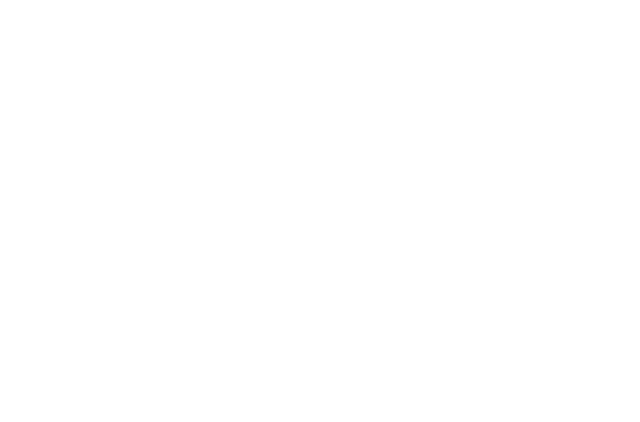
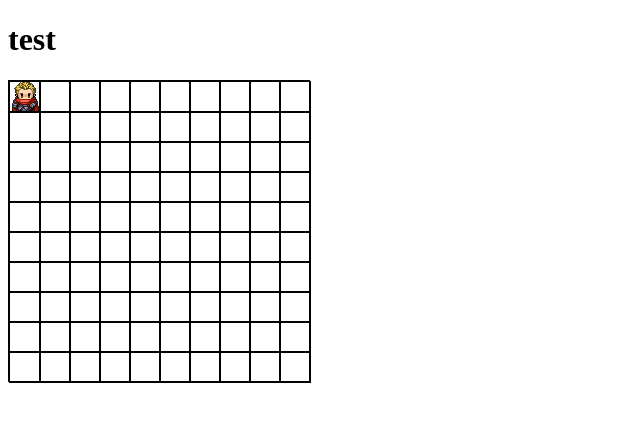
Before and after one commit to pauldevaublanc/bomberman, a website built with webpack: page index.html in a window 1280 px wide. Shown: the whole page, without its empty margins (0-640 px from the left). Built offline with nearby package versions, Linux system fonts and the light colour scheme.

Commit message:
grid player move

```diff
--- a/index.html
+++ b/index.html
@@ -3,8 +3,19 @@
   <head>
     <meta charset="utf-8">
     <title></title>
+
+    <style media="screen">
+        .screen {
+            border: solid 1px black;
+            position: relative;
+        }
+
+    </style>
   </head>
   <body>
-
+      <h1>test</h1>
+      <div class="screen js-screen">
+          <div class="perso js-perso"> </div>
+      </div>
   </body>
 </html>
--- /dev/null
+++ b/src/Perso/index.css
@@ -0,0 +1,8 @@
+.perso {
+    /*transition: top 1s, left 1s;*/
+    position: absolute;
+    z-index: 10000;
+    width: 10px;
+    height: 10px;
+    background-image: url('./picture/persos.png')
+}
--- /dev/null
+++ b/src/Perso/index.js
@@ -0,0 +1,101 @@
+import $ from 'jquery'
+
+import styles from './index.css'
+
+export default class Perso {
+    constructor(params) {
+        this.x = params.x
+        this.y = params.y
+        this.spriteWidth = params.spriteWidth
+        this.spriteHeight = params.spriteHeight
+        this.direction = params.direction
+        this.perso = params.perso
+        this.maxX = params.maxX
+        this.maxY = params.maxY
+        this.perso.addClass(styles.perso)
+        this.perso.css({
+            width: 30,
+            height: 30
+        })
+        this.bind()
+    }
+
+    forward(direction){
+        // mettre le perso dans la bonne direction
+        this.setDirection(direction)
+        console.log(this.x, this.y, 'coordinates before', direction)
+        if (direction === 'right') {
+            if (this.x < this.maxX - 1){
+                this.x += 1
+            }
+        }
+        if (direction === 'up'){
+            if (this.y > 0){
+                this.y -= 1
+            }
+        }
+        if (direction === 'down'){
+            if (this.y < this.maxY -1){
+                this.y += 1
+            }
+        }
+        if (direction === 'left'){
+            if (this.x > 0){
+                this.x -= 1
+            }
+        }
+        console.log(this.x, this.y, 'coordinates after', direction)
+        this.updateRender()
+    }
+
+    updateRender(){
+        console.log('updateRender', this.x, this.y)
+        this.perso.css({
+            left: this.x * this.spriteWidth,
+            top: this.y * this.spriteHeight
+        })
+    }
+
+    bind(){
+        const assoc = {
+            37: 'left',
+            38: 'up',
+            39: 'right',
+            40: 'down'
+        }
+        $(document).keydown((key) => {
+            this.forward(assoc[key.which])
+            // setInterval
+        })
+
+        $(document).keyup((key) => {
+            console.log('keyup')
+            // clearIntervql
+        })
+    }
+
+    setDirection(direction){
+        switch (direction) {
+        case 'left':
+            this.perso.css({
+                'background-position': '0px -33px'
+            })
+            break;
+        case 'up':
+            this.perso.css({
+                'background-position': '0px -96px'
+            })
+            break;
+        case 'right':
+            this.perso.css({
+                'background-position': '0px -65px'
+            })
+            break;
+        case 'down':
+            this.perso.css({
+                'background-position': '0px 0px'
+            })
+            break;
+        }
+    }
+}
--- /dev/null
+++ b/src/Screen/index.js
@@ -0,0 +1,45 @@
+import Sprite from 'Sprite'
+
+export default class Screen {
+    constructor(width, height, spriteWidth, spriteHeight, element) {
+        this.width = width
+        this.height = height
+        this.element = element
+        this.spriteWidth = spriteWidth
+        this.spriteHeight = spriteHeight
+        this.build()
+    }
+
+    build(){
+        this.element.css({
+            width: this.width,
+            height: this.height
+        });
+
+        let cols = this.getMaxX()
+        let lines = this.getMaxY()
+
+        let grid = []
+        for (var y = 0; y < cols; y++) {
+            grid[y] = []
+            for (var x = 0; x < lines; x++) {
+                grid[y][x] = {
+                    sprite: new Sprite(this.spriteWidth, this.spriteHeight, {left: x * this.spriteWidth, top: y * this.spriteHeight}, this.element),
+                    item: {
+
+                    }
+                }
+            }
+        }
+
+        console.debug(grid)
+
+    }
+
+    getMaxX(){
+        return this.width/this.spriteWidth
+    }
+    getMaxY(){
+        return this.height/this.spriteHeight
+    }
+}
--- /dev/null
+++ b/src/Sprite/index.js
@@ -0,0 +1,25 @@
+import $ from 'jquery'
+export default class Sprite {
+    constructor(width, height, position, screen) {
+        this.height = height
+        this.width = width
+        this.position = position
+        this.screen = screen
+        this.build()
+    }
+
+    build(){
+
+        const sprite = $('<div>')
+            .addClass('sprite')
+            .css({
+                position: 'absolute',
+                height: this.height,
+                width: this.width,
+                border: 'solid 1px #000',
+                top: this.position.top,
+                left: this.position.left
+            })
+        this.screen.append(sprite)
+    }
+}
--- a/src/index.js
+++ b/src/index.js
@@ -1,2 +1,24 @@
-console.log('lol')
-var toto = null
+import $ from 'jquery'
+import Screen from 'Screen'
+import Perso from 'Perso'
+
+
+
+// Here instances of my objects
+$(function() {
+    const screen = new Screen(300, 300, 30, 30, $('.js-screen'))
+    new Perso({
+        x: 0,
+        y: 0,
+        direction: 'bottom',
+        spriteWidth: 30,
+        spriteHeight: 30,
+        maxX: screen.getMaxX(),
+        maxY: screen.getMaxY(),
+        perso: $('.js-perso')
+    })
+    // new Perso(0, 0, 'bottom', 30, 30, $('.js-perso'))
+
+    // var caillou = new Item(1, 3, 2, 3, true)
+    // var arbre = new Item(1, 3, 2, 3)
+})
--- a/webpack.config.js
+++ b/webpack.config.js
@@ -39,6 +39,22 @@ const common = {
                 // more custom, pass a path to it. I.e., babel?cacheDirectory=<path>
                 exclude: /node_modules/,
                 loader: 'babel'
+            },
+            {
+                // Test expects a RegExp! Note the slashes!
+                test: /\.css$/,
+                exclude: /node_modules/,
+                loaders: [
+                    'style-loader',
+                    'css-loader?modules&importLoaders=1&localIdentName=[name]__[local]___[hash:base64:5]!postcss-loader'
+                ]
+            },
+            {
+                test: /\.(png|jpe?g)$/i,
+                loader: 'file-loader',
+                options: {
+                    name: 'img/[name].[ext]'
+                }
             }
         ]
     }
```
Also changed, not shown: package.json (+13 -6 lines), src/Perso/picture/persos.png (added), style.css (added).
